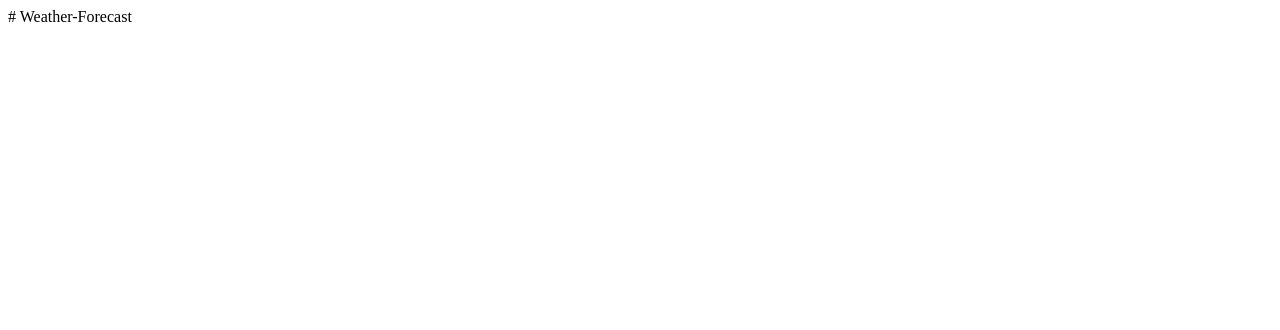
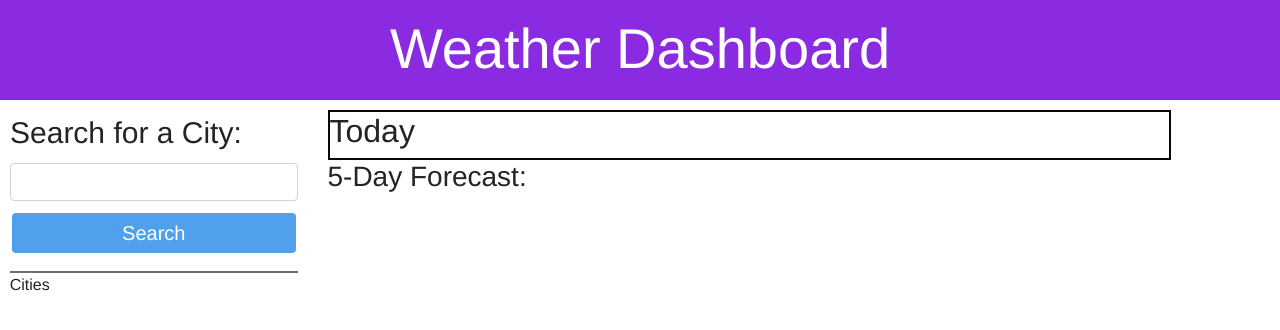
Before and after one commit to GhulamZaka/weather-forecast, a plain HTML site: page index.html in a window 1280 px wide. Drawn offline with nearby package versions, Linux system fonts and the light colour scheme.

Commit message:
creating html page and css

```diff
--- a/assets/css/style.css
+++ b/assets/css/style.css
@@ -0,0 +1,48 @@
+:root {
+    --primary: #ffffff;
+    --secondary: #080808;
+  }
+
+* {
+    box-sizing: border-box;
+    margin: 0;
+    padding: 0;
+    font-family: 'Franklin Gothic Medium', 'Arial Narrow', Arial, sans-serif;
+  }
+
+header {
+    background-color: blueviolet;
+    height: 100px;
+}
+header h1 {
+    color: var(--primary);
+    padding-top: 15px;
+
+}
+
+main {
+   margin-top: 10px;
+}
+.search-history {
+  margin-left: 10px;
+  border-bottom: 2px solid #6e6d6d;
+}
+
+#title {
+  font-size: 30px;
+}
+
+.btn {
+    font-size: 20px;
+    width: 100%;
+    display: block;
+    border-radius: 5px;
+    margin-top: 10px;
+    background-color: rgb(80, 160, 235);
+    color: var(--primary);
+    outline: auto;
+  }
+  #current-tab {
+    border: 2px solid #080808;
+
+  }
--- a/index.html
+++ b/index.html
@@ -1 +1,82 @@
-# Weather-Forecast
+<!DOCTYPE html>
+<html lang="en">
+
+<head>
+  <meta charset="UTF-8">
+  <meta name="viewport" content="width=device-width, initial-scale=1.0">
+  <meta http-equiv="X-UA-Compatible" content="ie=edge">
+  <link href="https://fonts.googleapis.com/css?family=IBM+Plex+Sans:400,400i,700&display=swap" rel="stylesheet">
+  <link rel="stylesheet" href="https://stackpath.bootstrapcdn.com/bootstrap/4.3.1/css/bootstrap.min.css"
+  integrity="sha384-ggOyR0iXCbMQv3Xipma34MD+dH/1fQ784/j6cY/iJTQUOhcWr7x9JvoRxT2MZw1T" crossorigin="anonymous">
+  <link rel="stylesheet" href="./assets/css/style.css" />
+  <title>Weather Forecast</title>
+</head>
+
+
+<body>
+    <!-- header -->
+    <header class="hero">
+        <h1 class="display-4 text-center">Weather Dashboard</h1>
+    </header>
+
+    <main class="row">
+        <!-- search form -->
+        <div class="col-3">
+        <div class="search-history">
+            <form class="form-group">
+                <label for="city" id="title">Search for a City:</label>
+                <input type="text" class="form-control" id="city-input">
+                <button type="submit" class="btn btn-primary">Search</button>
+            </form>
+        </div>
+            <!-- search history -->
+            <div class="list-group col-3 text-center">Cities</div>
+
+        </div>
+
+
+         <!-- display selected city Weather -->
+         <div class="col-8">
+            <!-- weather details -->
+            <div id="current-tab">
+                <h2 id="city">Today<span id="today"></span></h2>
+                <div id="current-weather"></div>
+            </div>
+
+            <!-- 5-Day Forecast -->
+            <div id="forecast-tab">
+                <h3 id="future-dates">5-Day Forecast:</h3>
+                <div>
+                    <div class="row" id="forecast"></div>
+                </div>
+            </div>
+        </div>
+
+    </main>
+
+
+
+
+
+
+
+
+
+
+
+
+
+
+
+
+
+
+
+
+
+    <script src="https://code.jquery.com/jquery-3.6.0.min.js"
+        integrity="sha256-/xUj+3OJU5yExlq6GSYGSHk7tPXikynS7ogEvDej/m4=" crossorigin="anonymous"></script>
+    <script src="https://cdnjs.cloudflare.com/ajax/libs/moment.js/2.24.0/moment.min.js"></script>
+    <script src="./assets/js/javascript.js"></script>
+</body>
+</html>
```
